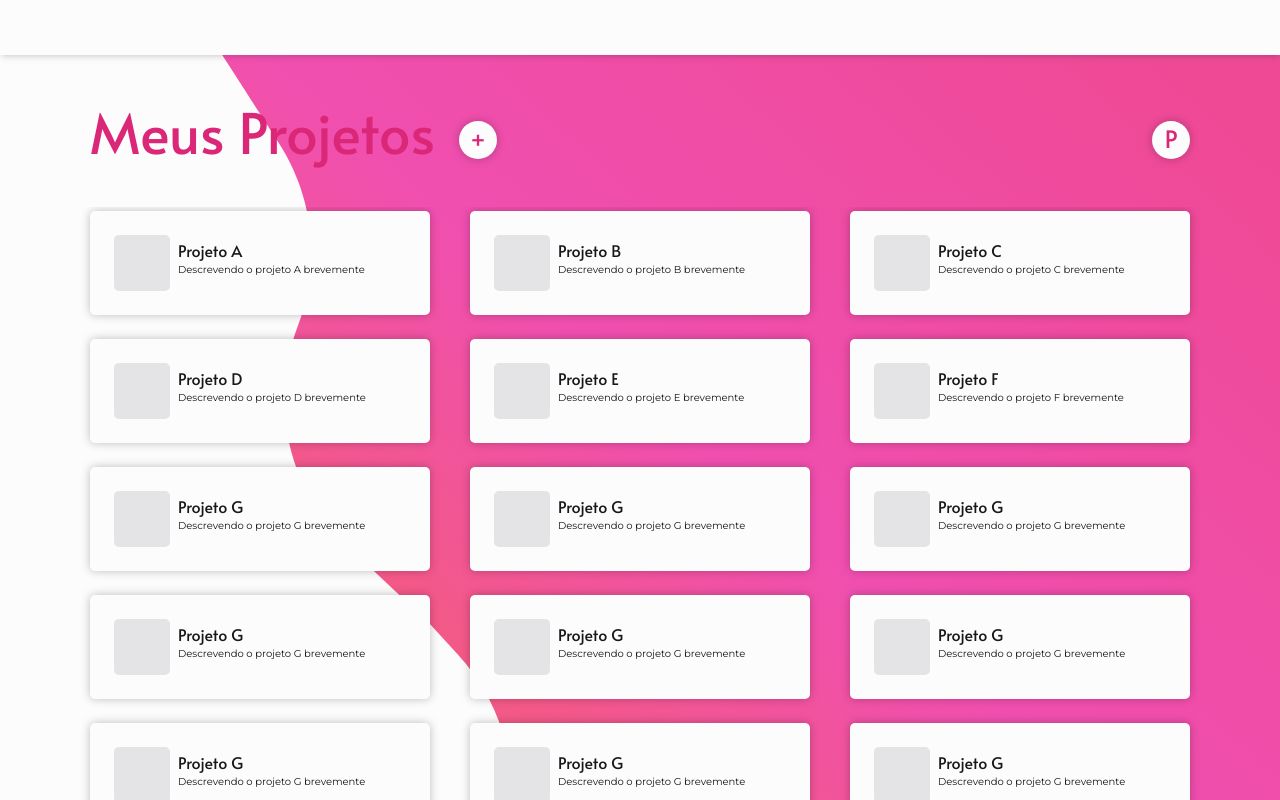
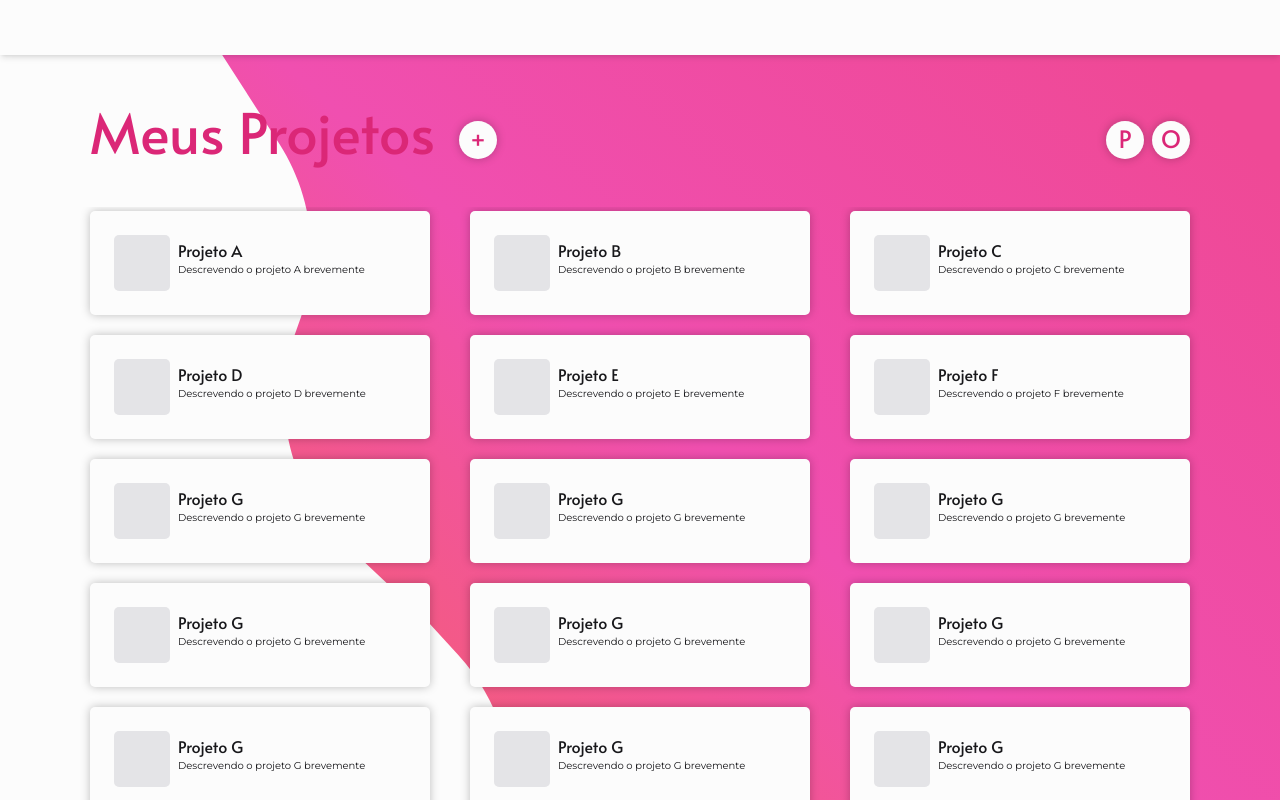
Before and after one commit to Jonatass06/gerenciador, a Next.js app: page /projetos in a window 1280 px wide. Built offline with nearby package versions, Linux system fonts and the light colour scheme.

Commit message:
Pagina de Projetos

```diff
--- a/components/BarraSuperior.jsx
+++ b/components/BarraSuperior.jsx
@@ -1,16 +1,22 @@
+import Ordenar from "./Ordenar";
 import Pesquisa from "./Pesquisa";
 
 export default function BarraSuperior(props) {
+    let estilo = {
+        width:props.largura + "px"
+    }
+
     return (
-        <div className="w-[1100px] flex justify-between my-12 h-min items-end">
+        <div className={"flex justify-between my-12 h-min items-end"} style={estilo}>
             <div className=" flex items-end text-start gap-6">
                 <h1 className=" text-pink-600 leading-none ">{props.titulo}</h1>
                 {props.adicionar && <button className="bg-white rounded-full h-[38px] shadow-pre w-[38px] relative flex items-center justify-center" >
                     <p className=" text-pink-600 font-alata text-[24px] absolute top-0 right-0 left-0 bottom-0">+</p>
                 </button>}
             </div>
-            <div>
+            <div className="min-w-[2px] flex gap-2">
                 {props.pesquisar && <Pesquisa></Pesquisa>}
+                {props.ordenar && <Ordenar></Ordenar>}
             </div>
         </div>
     )
--- /dev/null
+++ b/components/Ordenar.jsx
@@ -0,0 +1,22 @@
+import { useState } from "react"
+
+export default function Ordenar(){
+    const [ordenando, setOrdenando] = useState(false)
+    return(
+        <div className="flex gap-2 items-center relative">
+            {
+                ordenando &&
+                <div
+                className="absolute right-6 z-[900] flex flex-col items-start top-6 p-4 gap-2 bg-white shadow-pre rounded-sm">
+                    <button  onClick={() => setOrdenando(false)} className="p-1 text-[12px]  text-pink-500 w-36">Por Nome</button>
+                    <button  onClick={() => setOrdenando(false)} className="p-1 text-[12px]  text-pink-500 w-36">Por Conclusão</button>
+                    <button  onClick={() => setOrdenando(false)} className="p-1 text-[12px] text-pink-500 w-36">Por Data das Tarefas</button>
+                </div>
+            }
+            <button className="bg-white rounded-full  h-[38px] shadow-pre w-[38px] relative flex items-center justify-center"
+                onClick={() => setOrdenando(true)}>
+                <p className=" text-pink-600 font-alata text-[24px] absolute top-0 right-0 left-0 bottom-0">O</p>
+            </button>
+        </div>
+    )
+}
--- a/pages/index.jsx
+++ b/pages/index.jsx
@@ -5,6 +5,8 @@ import Projeto from "@/components/Projeto";
 import tarefas from "@/data/tarefas-do-dia";
 import Tarefa from "@/components/Tarefa";
 import SVGPaginaInicial from "@/components/SVGPaginaInicial";
+import Link from "next/link";
+import BarraSuperior from "@/components/BarraSuperior";
 
 
 export default function Home() {
@@ -14,15 +16,17 @@ export default function Home() {
       <SVGPaginaInicial></SVGPaginaInicial>
       <div className='fundo h-screen w-screen fixed z-[999] justify-center'>
         <Header setPrimary={(v => { setPrimary(v) })} setSecondary={(v => { setSecondary(v) })}></Header>
-        <div className="w-screen flex justify-center mt-10 mb-4">
-          <h1 className="ml-4 text-pink-600 w-[1200px] text-start">Pagina Inicial</h1>
+        <div className="w-screen flex justify-center">
+          <BarraSuperior titulo="Pagina Inicial" largura={1185}></BarraSuperior>
         </div>
         <div className='flex items-center justify-center'>
-          <div className="flex flex-col items-start justify-center gap-6 h-[680px]">
-            <div className=" ml-[22px] bg-pink-500 w-[343px] h-[94px] rounded-[8px] flex
+          <div className="flex flex-col items-center justify-center gap-6 h-[680px]">
+            <Link href="/projetos" >
+            <div className=" bg-pink-500 w-[343px] h-[94px] rounded-[8px] flex
             justify-center items-center text-[24px] text-white font-alata">
               PROJETOS
             </div>
+            </Link>
             <div className="overflow-y-scroll w-max h-[570px]">
               {projetos.map(projeto => {
                 return <Projeto nome={projeto.nome} descricao={projeto.descricao} grupos={projeto.grupos}
--- a/pages/projetos.jsx
+++ b/pages/projetos.jsx
@@ -2,10 +2,7 @@
 import projetos from "@/data/projetos";
 import Header from "../components/Header";
 import Projeto from "@/components/Projeto";
-import tarefas from "@/data/tarefas-do-dia";
-import Tarefa from "@/components/Tarefa";
 import SVGPaginaProjetos from "@/components/SVGPaginaProjetos";
-import Pesquisa from "@/components/Pesquisa";
 import BarraSuperior from "@/components/BarraSuperior";
 
 
@@ -17,14 +14,32 @@ export default function Home() {
       <div className='fundo h-screen w-screen fixed z-[999] justify-center'>
         <Header setPrimary={(v => { setPrimary(v) })} setSecondary={(v => { setSecondary(v) })}></Header>
         <div className="w-screen flex justify-center">
-          <BarraSuperior adicionar pesquisar titulo={"Meus Projetos"}></BarraSuperior>
+          <BarraSuperior largura={1100} adicionar ordenar pesquisar titulo={"Meus Projetos"}></BarraSuperior>
           </div>
         <div className='flex items-center justify-center'>
-          <div className="flex flex-col items-start justify-start gap-6 h-[680px]">
-            <div className="overflow-y-scroll w-[1140px] flex-wrap flex max-h-[660px]">
+          <div className="flex items-start justify-start h-[680px] overflow-y-scroll">
+            <div >
               {projetos.map(projeto => {
-                return <Projeto nome={projeto.nome} descricao={projeto.descricao} grupos={projeto.grupos}
+                if(projetos.indexOf(projeto)%3==0){
+                  return <Projeto nome={projeto.nome} descricao={projeto.descricao} grupos={projeto.grupos}
+                    porcentagem={projeto.porcentagem} key={projetos.indexOf(projeto)}></Projeto>
+                }
+              })}
+            </div>
+            <div>
+              {projetos.map(projeto => {
+                if((projetos.indexOf(projeto)-1)%3==0 ){
+                  return <Projeto nome={projeto.nome} descricao={projeto.descricao} grupos={projeto.grupos}
                   porcentagem={projeto.porcentagem} key={projetos.indexOf(projeto)}></Projeto>
+                }
+              })}
+            </div>
+            <div>
+              {projetos.map(projeto => {
+                if((projetos.indexOf(projeto)-2)%3 == 0){
+                  return <Projeto nome={projeto.nome} descricao={projeto.descricao} grupos={projeto.grupos}
+                  porcentagem={projeto.porcentagem} key={projetos.indexOf(projeto)}></Projeto>
+                }
               })}
             </div>
           </div>
```
